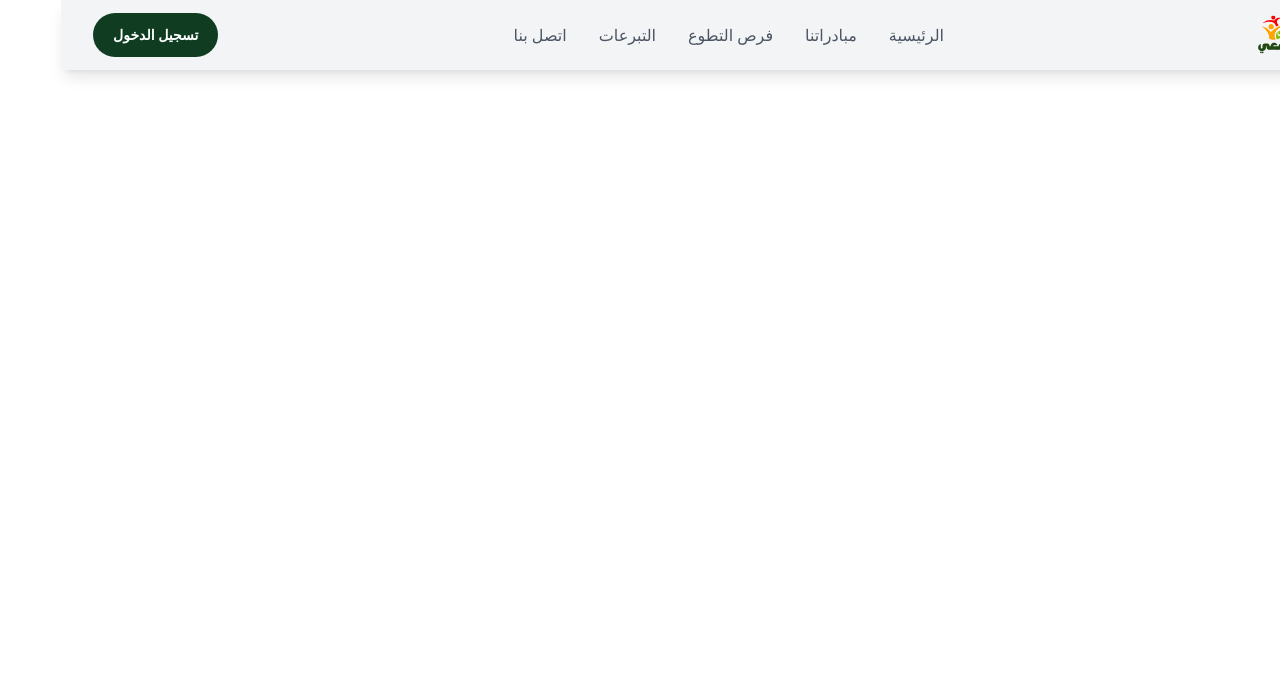
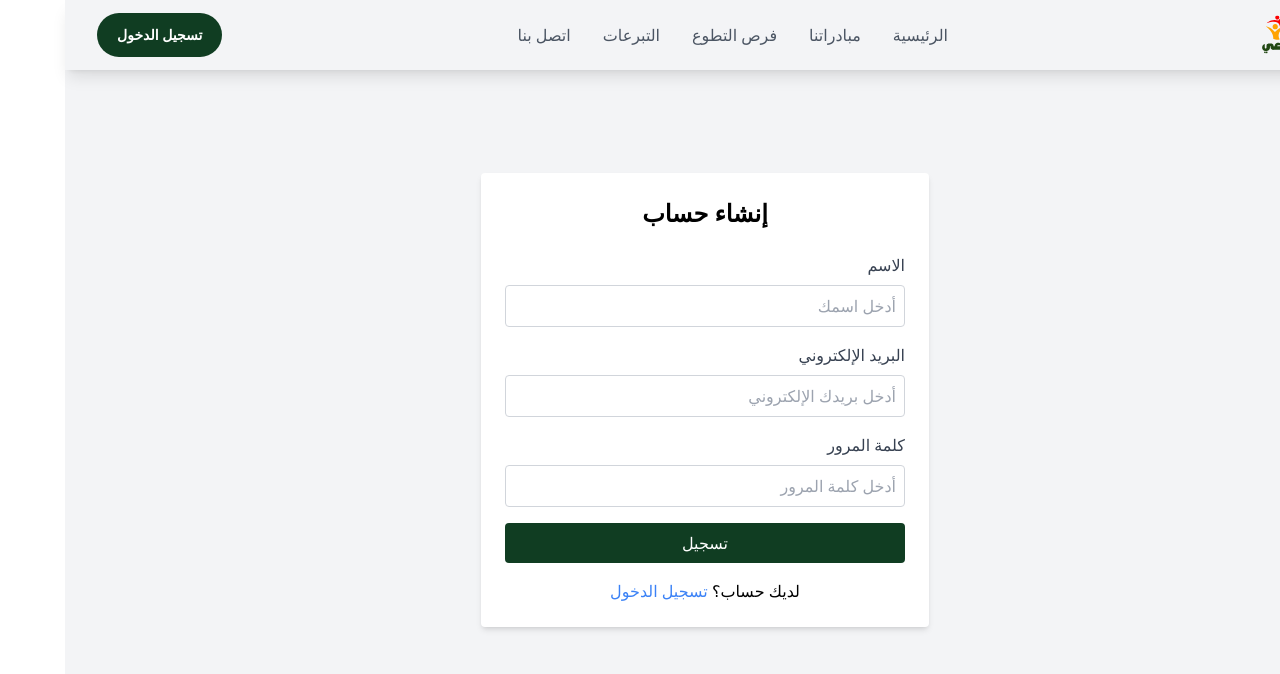
Before and after one commit to Safeya-Yasien/saye_react, a React (Vite) app: page /register in a window 1280 px wide. Shown: the top 674 px of the page. Built offline with nearby package versions, Linux system fonts and the light colour scheme.

Commit message:
add login & register page

```diff
--- a/src/pages/Login.tsx
+++ b/src/pages/Login.tsx
@@ -3,7 +3,7 @@ import { Link } from "react-router-dom";
 
 const Login = () => {
   return (
-    <div className="py-24 absolute left-1/2 top-1/2 -translate-x-1/2 -translate-y-1/2 ">
+    <div className="flex justify-center items-center min-h-screen bg-gray-100">
       <div className="container mx-auto max-w-4xl bg-white rounded-lg shadow-lg">
         <div className="flex items-center justify-between gap-8 p-4">
           <div className="w-full lg:w-1/2">
--- a/src/pages/Register.tsx
+++ b/src/pages/Register.tsx
@@ -1,9 +1,93 @@
-import React from 'react'
+import React, { useState } from "react";
+import { Link } from "react-router-dom";
 
 const Register = () => {
+  const [formData, setFormData] = useState({
+    name: "",
+    email: "",
+    password: "",
+  });
+
+  const handleChange = (e: React.ChangeEvent<HTMLInputElement>) => {
+    const { name, value } = e.target;
+    setFormData((prevData) => ({
+      ...prevData,
+      [name]: value,
+    }));
+  };
+
+  const handleSubmit = (e: React.FormEvent<HTMLFormElement>) => {
+    e.preventDefault();
+    // Handle form submission logic (e.g., API call)
+    console.log("Form submitted:", formData);
+  };
+
   return (
-    <div>Register</div>
-  )
-}
+    <div className="flex justify-center items-center min-h-screen bg-gray-100">
+      <div className="bg-white p-6 rounded shadow-md w-full max-w-md">
+        <h1 className="text-2xl font-bold text-center mb-6">إنشاء حساب</h1>
+        <form onSubmit={handleSubmit}>
+          <div className="mb-4">
+            <label className="block text-gray-700 mb-2" htmlFor="name">
+              الاسم
+            </label>
+            <input
+              type="text"
+              name="name"
+              id="name"
+              value={formData.name}
+              onChange={handleChange}
+              required
+              className="border border-gray-300 p-2 w-full rounded outline-none"
+              placeholder="أدخل اسمك"
+            />
+          </div>
+          <div className="mb-4">
+            <label className="block text-gray-700 mb-2" htmlFor="email">
+              البريد الإلكتروني
+            </label>
+            <input
+              type="email"
+              name="email"
+              id="email"
+              value={formData.email}
+              onChange={handleChange}
+              required
+              className="border border-gray-300 p-2 w-full rounded outline-none"
+              placeholder="أدخل بريدك الإلكتروني"
+            />
+          </div>
+          <div className="mb-4">
+            <label className="block text-gray-700 mb-2" htmlFor="password">
+              كلمة المرور
+            </label>
+            <input
+              type="password"
+              name="password"
+              id="password"
+              value={formData.password}
+              onChange={handleChange}
+              required
+              className="border border-gray-300 p-2 w-full rounded outline-none"
+              placeholder="أدخل كلمة المرور"
+            />
+          </div>
+          <button
+            type="submit"
+            className="bg-myGreen-dark text-white p-2 rounded w-full hover:bg-myGreen-hover"
+          >
+            تسجيل
+          </button>
+        </form>
+        <p className="mt-4 text-center">
+          لديك حساب؟{" "}
+          <Link to="/login" className="text-blue-500 hover:underline">
+            تسجيل الدخول
+          </Link>
+        </p>
+      </div>
+    </div>
+  );
+};
 
-export default Register
+export default Register;
```
